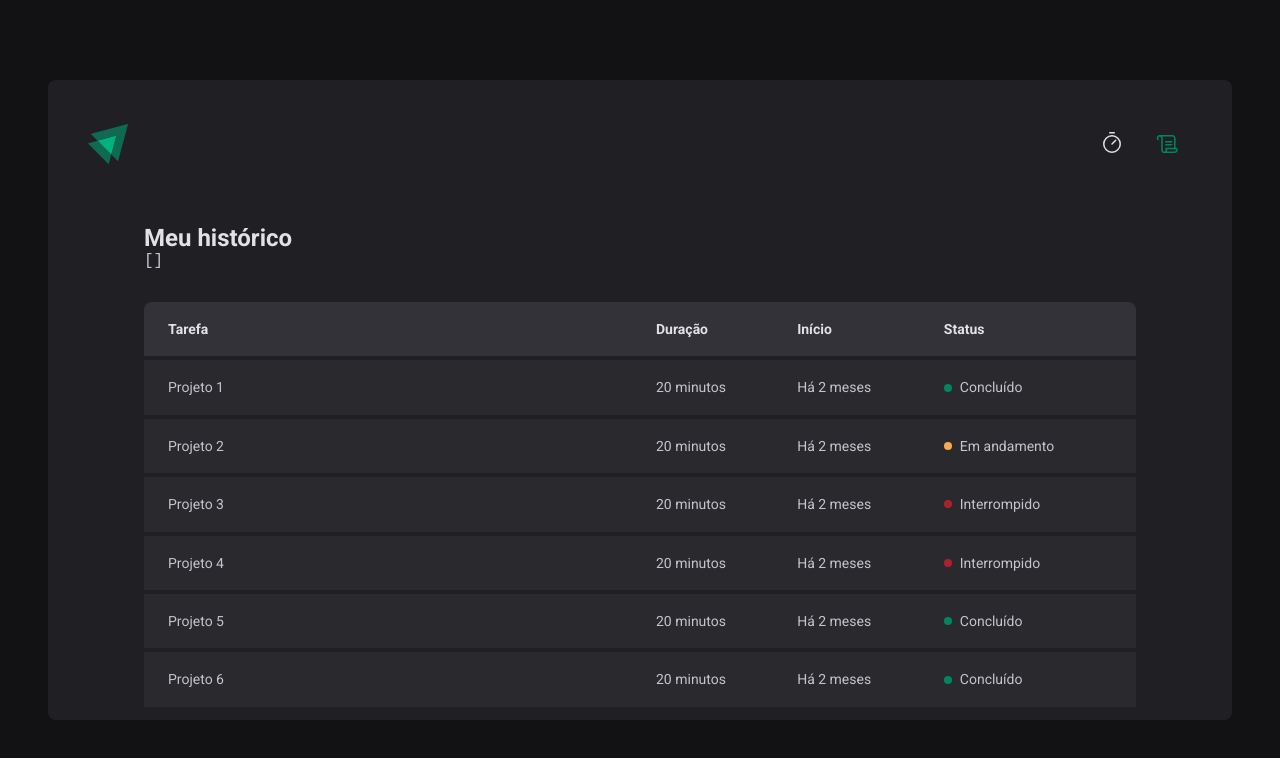
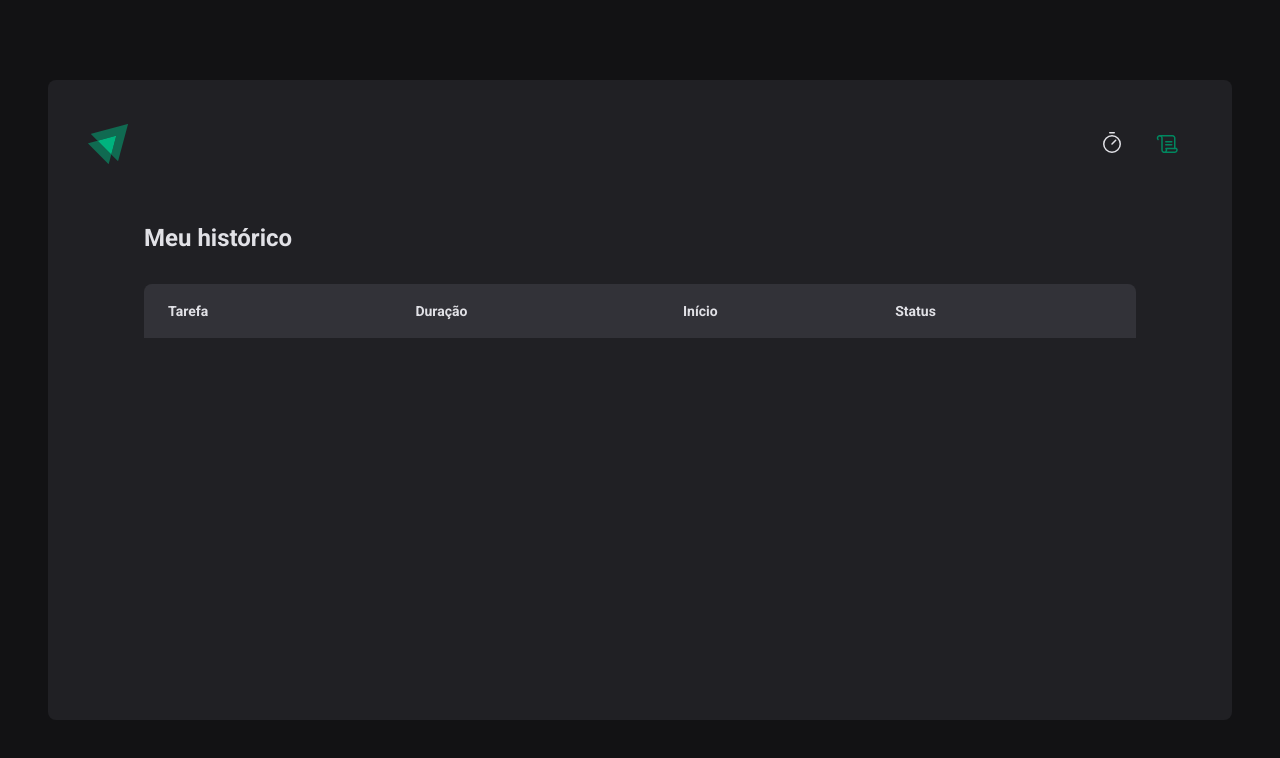
Before and after one commit to Gisellebm/IgniteTimer, a React (Vite) app: page /history in a window 1280 px wide. Shown: the top 758 px of the page. Built offline with nearby package versions, Linux system fonts and the light colour scheme.

Commit message:
Contexto no React -  Listagem do histórico

```diff
--- a/src/pages/History/index.tsx
+++ b/src/pages/History/index.tsx
@@ -8,8 +8,6 @@
   return (
     <HistoryContainer>
       <h1>Meu histórico</h1>
-
-      <pre>{JSON.stringify(cycles, null, 2)}</pre>
 
       <HistoryList>
         <table>
@@ -22,54 +20,32 @@
             </tr>
           </thead>
           <tbody>
-            <tr>
-              <td>Projeto 1</td>
-              <td>20 minutos</td>
-              <td>Há 2 meses</td>
-              <td>
-                <Status statuscolor="green">Concluído</Status>
-              </td>
-            </tr>
-            <tr>
-              <td>Projeto 2</td>
-              <td>20 minutos</td>
-              <td>Há 2 meses</td>
-              <td>
-                <Status statuscolor="yellow">Em andamento</Status>
-              </td>
-            </tr>
-            <tr>
-              <td>Projeto 3</td>
-              <td>20 minutos</td>
-              <td>Há 2 meses</td>
-              <td>
-                <Status statuscolor="red">Interrompido</Status>
-              </td>
-            </tr>
-            <tr>
-              <td>Projeto 4</td>
-              <td>20 minutos</td>
-              <td>Há 2 meses</td>
-              <td>
-                <Status statuscolor="red">Interrompido</Status>
-              </td>
-            </tr>
-            <tr>
-              <td>Projeto 5</td>
-              <td>20 minutos</td>
-              <td>Há 2 meses</td>
-              <td>
-                <Status statuscolor="green">Concluído</Status>
-              </td>
-            </tr>
-            <tr>
-              <td>Projeto 6</td>
-              <td>20 minutos</td>
-              <td>Há 2 meses</td>
-              <td>
-                <Status statuscolor="green">Concluído</Status>
-              </td>
-            </tr>
+            {cycles.map((cycle) => {
+              return (
+                <tr key={cycle.id}>
+                  <td>{cycle.task}</td>
+                  <td>{cycle.minutesAmount} minutos</td>
+                  <td>
+                    {new Date(cycle.startDate).toLocaleDateString('pt-BR', {
+                      day: '2-digit',
+                      month: 'long',
+                      year: 'numeric',
+                    })}
+                  </td>
+                  <td>
+                    {cycle.finishedDate && (
+                      <Status statuscolor="green">Concluído</Status>
+                    )}
+                    {cycle.interruptedDate && (
+                      <Status statuscolor="red">Interrompido</Status>
+                    )}
+                    {!cycle.finishedDate && !cycle.interruptedDate && (
+                      <Status statuscolor="yellow">Em andamento</Status>
+                    )}
+                  </td>
+                </tr>
+              )
+            })}
           </tbody>
         </table>
       </HistoryList>
```
